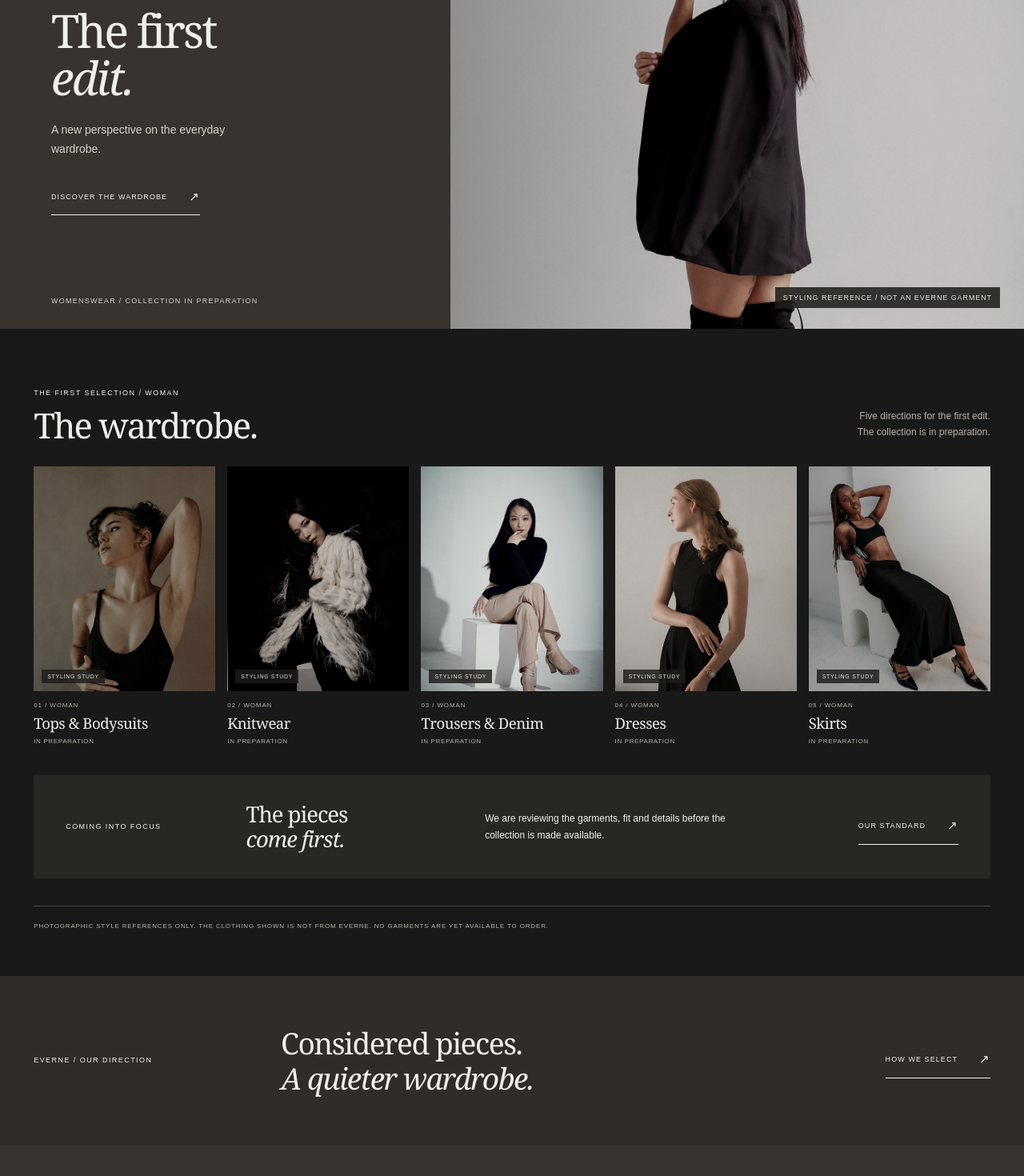
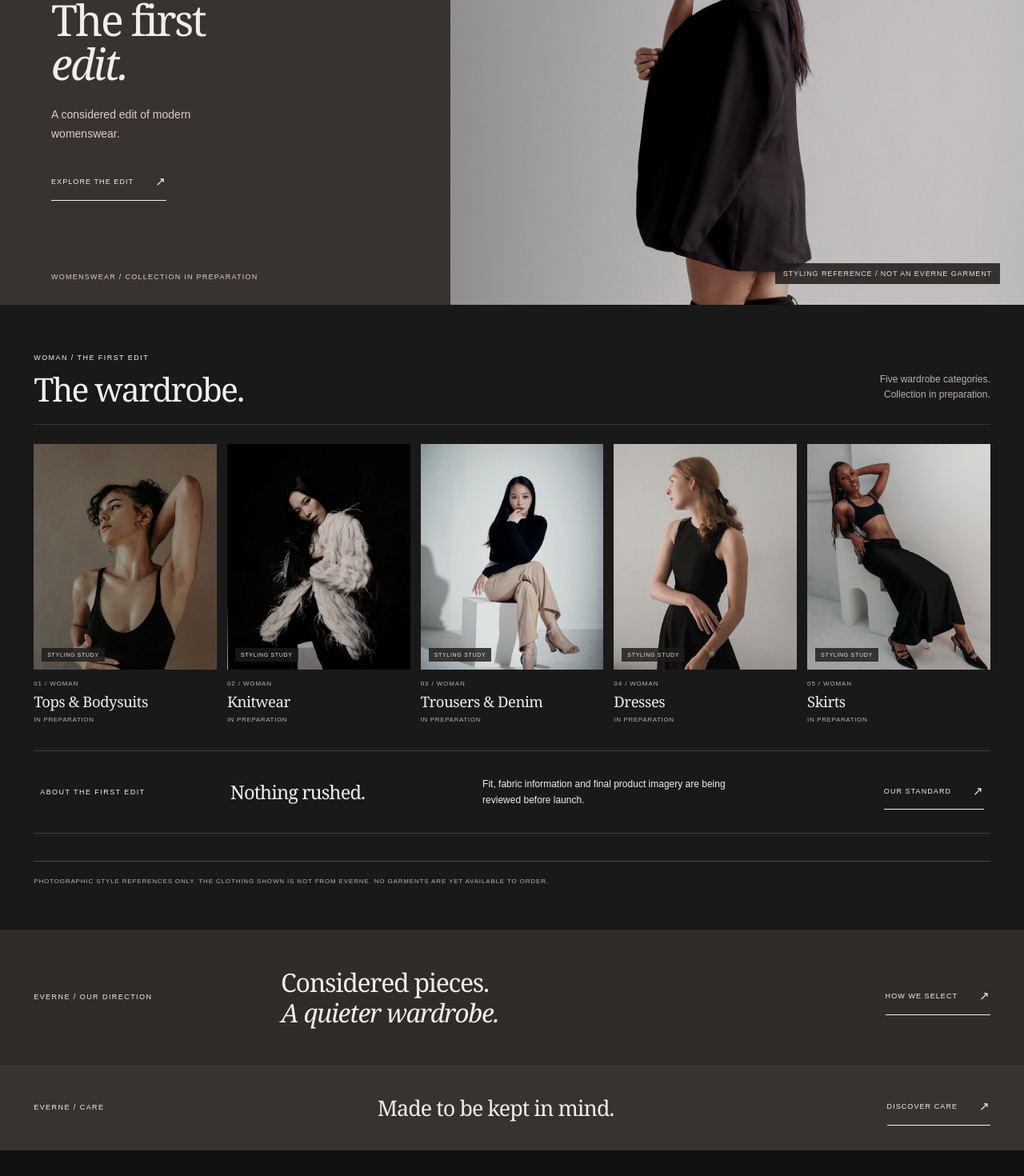
Before and after one commit to leorsn/EVERNE-, a React (Vite) app: page / in a window 1280 px wide. Shown: the part 220-1690 px from the top of the page at 80% size. Built offline with nearby package versions, Linux system fonts and the light colour scheme.

Commit message:
Further refine EVERNE storefront with quiet luxury merchandising cues

```diff
--- a/src/EvernePreview.tsx
+++ b/src/EvernePreview.tsx
@@ -66,8 +66,8 @@ function Home() {
         <span className="e-kicker">EVERNE / WOMAN</span>
         <div className="e-hero-content">
           <h1 id="hero-title" tabIndex={-1}>The first<br /><em>edit.</em></h1>
-          <p>A new perspective on the everyday wardrobe.</p>
-          <a className="e-text-link" href="#collection">DISCOVER THE WARDROBE <span aria-hidden="true">↗</span></a>
+          <p>A considered edit of modern womenswear.</p>
+          <a className="e-text-link" href="#collection">EXPLORE THE EDIT <span aria-hidden="true">↗</span></a>
         </div>
         <span className="e-hero-index">WOMENSWEAR / COLLECTION IN PREPARATION</span>
       </div>
@@ -76,10 +76,10 @@ function Home() {
     <section className="e-wardrobe" id="collection" aria-labelledby="collection-title">
       <div className="e-wardrobe-heading">
         <div>
-          <span className="e-kicker">THE FIRST SELECTION / WOMAN</span>
+          <span className="e-kicker">WOMAN / THE FIRST EDIT</span>
           <h2 id="collection-title" tabIndex={-1}>The wardrobe.</h2>
         </div>
-        <p>Five directions for the first edit.<br />The collection is in preparation.</p>
+        <p>Five wardrobe categories.<br />Collection in preparation.</p>
       </div>
       <div className="e-wardrobe-grid" role="list" aria-label="Planned womenswear categories with reference photographs">
         {categories.map(({ name, image, alt }, index) => <article className="e-category" role="listitem" key={name}>
@@ -93,9 +93,9 @@ function Home() {
           </div>
         </article>)}
         <div className="e-wardrobe-endnote">
-          <span className="e-kicker">COMING INTO FOCUS</span>
-          <p>The pieces<br /><em>come first.</em></p>
-          <span>We are reviewing the garments, fit and details before the collection is made available.</span>
+          <span className="e-kicker">ABOUT THE FIRST EDIT</span>
+          <p>Nothing rushed.</p>
+          <span>Fit, fabric information and final product imagery are being reviewed before launch.</span>
           <Link className="e-text-link" to="/standards">OUR STANDARD <span aria-hidden="true">↗</span></Link>
         </div>
       </div>
--- a/src/everne-editorial.css
+++ b/src/everne-editorial.css
@@ -18,10 +18,10 @@ img { display: block; width: 100%; height: 100%; object-fit: cover; }
 .e-header nav a:hover, .e-header nav a.e-active { text-decoration: underline; text-underline-offset: 6px; }
 .e-wordmark { display: block; margin-left: .18em; padding: 12px 0; font-size: clamp(24px, 2vw, 31px); font-weight: 400; letter-spacing: .19em; line-height: 1; }
 .e-kicker { display: block; font-size: 9px; font-weight: 500; line-height: 1.5; letter-spacing: .16em; }
-.e-hero { display: grid; grid-template-columns: 44% 56%; height: min(555px, calc(100svh - 76px)); min-height: 470px; }
+.e-hero { display: grid; grid-template-columns: 44% 56%; height: min(525px, calc(100svh - 76px)); min-height: 460px; }
 .e-hero-copy { grid-column: 1; grid-row: 1; display: flex; flex-direction: column; justify-content: space-between; padding: clamp(30px, 3.2vw, 44px) clamp(32px, 5.1vw, 70px) 30px clamp(25px, 5vw, 70px); background: #38332f; color: #f1efeb; }
 .e-hero-content { margin: auto 0; padding: 32px 0 36px; }
-.e-hero h1, .e-inner-hero h1 { margin: 0; font: 400 clamp(49px, 4.5vw, 72px)/1.03 Georgia, 'Times New Roman', serif; letter-spacing: -.048em; }
+.e-hero h1, .e-inner-hero h1 { margin: 0; font: 400 clamp(47px, 4.2vw, 65px)/1.04 Georgia, 'Times New Roman', serif; letter-spacing: -.048em; }
 .e-hero h1 em, .e-edit h2 em, .e-material h2 em, .e-care-teaser h2 em, .e-inner-hero h1 em, .e-inner-body h2 em { font-weight: 400; }
 .e-hero-content p { max-width: 260px; margin: 24px 0 27px; color: #d8d1c7; font: 400 14px/1.7 Arial, Helvetica, sans-serif; }
 .e-text-link { display: inline-flex; align-items: center; justify-content: space-between; gap: 27px; min-height: 44px; border-bottom: 1px solid currentColor; padding: 9px 0 11px; font-size: 9px; font-weight: 500; letter-spacing: .12em; }
@@ -31,32 +31,32 @@ img { display: block; width: 100%; height: 100%; object-fit: cover; }
 .e-hero-visual img { position: absolute; inset: 0; object-position: center 15%; filter: brightness(.79) saturate(.67) sepia(.095) contrast(1.08); }
 .e-hero-visual::after { content: ''; position: absolute; inset: 0; pointer-events: none; background: linear-gradient(90deg, rgba(27,24,22,.19), transparent 43%); }
 .e-visual-credit { position: absolute; z-index: 1; right: 30px; bottom: 26px; padding: 8px 10px; background: rgba(29,27,25,.86); color: #e9e2d9; font-size: 9px; letter-spacing: .1em; }
-.e-wardrobe { padding: 74px clamp(25px, 3.3vw, 56px) 54px; background: #191919; color: #f1efeb; }
-.e-wardrobe-heading { display: flex; justify-content: space-between; align-items: end; gap: 40px; padding: 0 0 29px; }
-.e-wardrobe-heading h2 { margin: 9px 0 0; font: 400 clamp(38px, 3.4vw, 50px)/1.08 Georgia, 'Times New Roman', serif; letter-spacing: -.046em; }
+.e-wardrobe { padding: 60px clamp(25px, 3.3vw, 56px) 52px; background: #191919; color: #f1efeb; }
+.e-wardrobe-heading { display: flex; justify-content: space-between; align-items: end; gap: 40px; padding: 0 0 22px; margin-bottom: 24px; border-bottom: 1px solid #3e3934; }
+.e-wardrobe-heading h2 { margin: 9px 0 0; font: 400 clamp(35px, 3.2vw, 46px)/1.09 Georgia, 'Times New Roman', serif; letter-spacing: -.046em; }
 .e-wardrobe-heading > p { margin: 0 0 4px; color: #b9b1a7; font-size: 12px; line-height: 1.65; text-align: right; }
-.e-wardrobe-grid { display: grid; grid-template-columns: repeat(5, minmax(0, 1fr)); column-gap: 15px; row-gap: 24px; }
+.e-wardrobe-grid { display: grid; grid-template-columns: repeat(5, minmax(0, 1fr)); column-gap: 13px; row-gap: 24px; }
 .e-category { min-width: 0; }
 .e-category-image { position: relative; aspect-ratio: 3 / 3.7; overflow: hidden; background: #38332f; }
-.e-category-image img { object-position: center 48%; filter: brightness(.82) saturate(.66) sepia(.09) contrast(1.065); transition: transform .7s ease; }
+.e-category-image img { object-position: center 48%; filter: brightness(.87) saturate(.7) sepia(.07) contrast(1.045); transition: transform .7s ease; }
 .e-category-image > span { position: absolute; left: 10px; bottom: 10px; padding: 5px 7px; background: rgba(29,27,25,.82); color: #e9e2d9; font-size: 7px; letter-spacing: .1em; }
 .e-category-caption { display: flex; flex-direction: column; align-items: start; gap: 7px; padding-top: 13px; }
 .e-category-caption div > span { display: block; margin-bottom: 6px; color: #b9b1a7; font-size: 8px; letter-spacing: .11em; }
 .e-category h3 { margin: 0; font: 400 clamp(17px, 1.45vw, 21px)/1.25 Georgia, 'Times New Roman', serif; letter-spacing: -.025em; }
 .e-category-status { flex: none; margin: 0; color: #b9b1a7; font-size: 8px; letter-spacing: .08em; }
-.e-wardrobe-endnote { display: grid; grid-column: 1 / -1; grid-template-columns: .8fr 1.1fr 1.5fr .8fr; align-items: center; gap: 30px; min-width: 0; min-height: 0; margin-top: 14px; padding: 34px 40px; background: #292724; color: #f1efeb; }
-.e-wardrobe-endnote p { margin: 0; font: 400 clamp(27px, 2.15vw, 34px)/1.12 Georgia, 'Times New Roman', serif; letter-spacing: -.038em; }
+.e-wardrobe-endnote { display: grid; grid-column: 1 / -1; grid-template-columns: .8fr 1.1fr 1.5fr .8fr; align-items: center; gap: 30px; min-width: 0; min-height: 0; margin-top: 10px; padding: 29px 8px; border-top: 1px solid #423c36; border-bottom: 1px solid #423c36; color: #f1efeb; }
+.e-wardrobe-endnote p { margin: 0; font: 400 clamp(22px, 1.85vw, 28px)/1.17 Georgia, 'Times New Roman', serif; letter-spacing: -.038em; }
 .e-wardrobe-endnote > span:not(.e-kicker) { max-width: 320px; font-size: 12px; line-height: 1.7; }
 .e-wardrobe-endnote .e-text-link { margin-top: 0; justify-self: end; }
 .e-wardrobe-disclosure { margin: 34px 0 0; padding-top: 18px; border-top: 1px solid #4b4540; color: #b9b1a7; font-size: 8px; line-height: 1.8; letter-spacing: .105em; }
-.e-approach { display: grid; grid-template-columns: 1fr 2fr 1fr; align-items: center; gap: 20px; padding: 62px clamp(25px, 3.3vw, 56px); background: #302c29; color: #f1efeb; }
-.e-approach > p { margin: 0; font: 400 clamp(28px, 2.9vw, 42px)/1.18 Georgia, 'Times New Roman', serif; letter-spacing: -.04em; }
+.e-approach { display: grid; grid-template-columns: 1fr 2fr 1fr; align-items: center; gap: 20px; padding: 47px clamp(25px, 3.3vw, 56px); background: #302c29; color: #f1efeb; }
+.e-approach > p { margin: 0; font: 400 clamp(25px, 2.5vw, 35px)/1.19 Georgia, 'Times New Roman', serif; letter-spacing: -.04em; }
 .e-approach > .e-text-link { justify-self: end; }
-.e-care-teaser { display: flex; align-items: center; justify-content: space-between; gap: 25px; padding: 36px clamp(25px, 3.3vw, 56px); background: #38332f; color: #f1efeb; }
-.e-care-teaser h2 { margin: 0; font: 400 clamp(24px, 2.3vw, 34px)/1.16 Georgia, 'Times New Roman', serif; letter-spacing: -.035em; }
+.e-care-teaser { display: flex; align-items: center; justify-content: space-between; gap: 25px; padding: 31px clamp(25px, 3.3vw, 56px); background: #38332f; color: #f1efeb; }
+.e-care-teaser h2 { margin: 0; font: 400 clamp(23px, 2.1vw, 30px)/1.18 Georgia, 'Times New Roman', serif; letter-spacing: -.035em; }
 .e-footer { padding: 51px clamp(25px, 3.3vw, 56px) 24px; background: #111111; color: #f1efeb; }
-.e-footer-main { display: flex; align-items: end; justify-content: space-between; gap: 40px; min-height: 145px; padding-bottom: 36px; }
-.e-footer-wordmark { font-size: clamp(64px, 9vw, 134px); font-weight: 400; line-height: .9; letter-spacing: -.045em; }
+.e-footer-main { display: flex; align-items: end; justify-content: space-between; gap: 40px; min-height: 125px; padding-bottom: 31px; }
+.e-footer-wordmark { font-size: clamp(60px, 7.8vw, 112px); font-weight: 400; line-height: .9; letter-spacing: -.045em; }
 .e-footer-main p { margin: 0; color: #d8d1c7; font-size: 13px; line-height: 1.7; text-align: right; }
 .e-footer-bottom { display: flex; align-items: center; justify-content: space-between; gap: 20px; padding-top: 23px; border-top: 1px solid #777268; color: #d8d1c7; font-size: 10px; line-height: 1.5; }
 .e-footer-bottom nav { display: flex; flex-wrap: wrap; gap: 22px; }
@@ -124,7 +124,7 @@ img { display: block; width: 100%; height: 100%; object-fit: cover; }
   .e-category h3 { font-size: clamp(16px, 4vw, 20px); }
   .e-category-caption { padding-top: 11px; gap: 6px; }
   .e-category-status { font-size: 7px; }
-  .e-wardrobe-endnote { display: flex; flex-direction: column; align-items: start; gap: 14px; min-height: 0; padding: 26px; }
+  .e-wardrobe-endnote { display: flex; flex-direction: column; align-items: start; gap: 14px; min-height: 0; padding: 24px 0; }
   .e-wardrobe-endnote p { margin: 0; font-size: clamp(28px, 6.5vw, 37px); }
   .e-wardrobe-endnote > span:not(.e-kicker) { font-size: 12px; }
   .e-wardrobe-endnote .e-text-link { margin-top: 9px; gap: 12px; font-size: 9px; }
```
